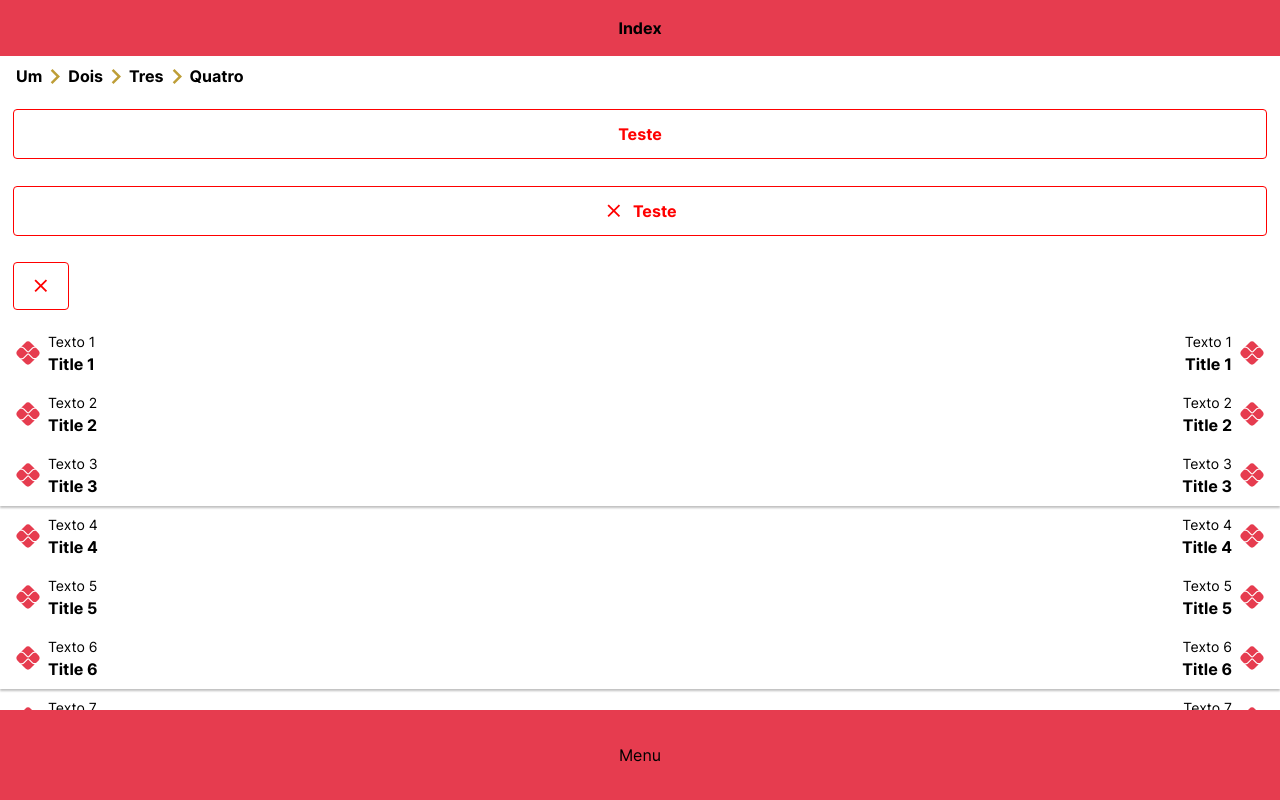
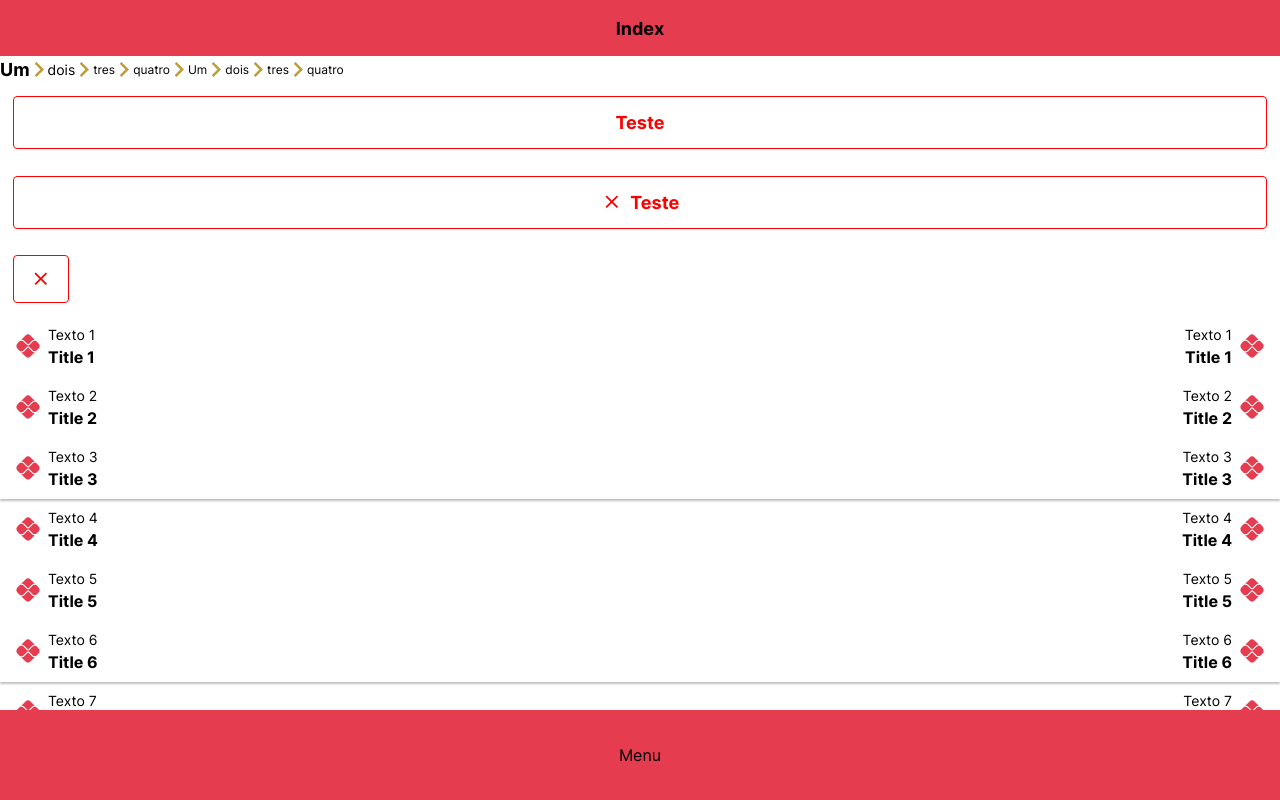
Before and after one commit to fcms14/react-components, a React (Vite) app: page / in a window 1280 px wide. Shown: the top 800 px of the page. Built offline with nearby package versions, Linux system fonts and the light colour scheme.

Commit message:
Bradcrumb changes

```diff
--- a/src/components/atoms/Breadcrumb/BreadcrumbIcon.tsx
+++ /dev/null
@@ -1,13 +0,0 @@
-import Icon from "../Icon"
-import { IconComponentInterface } from "../../../interfaces"
-
-const BreadcrumbIcon = (props: IconComponentInterface) => {
-  return (
-    <Icon
-      {...props}
-      color={props.color!}
-    />
-  )
-}
-
-export default BreadcrumbIcon
--- a/src/components/atoms/Breadcrumb/BreadcrumbRoot.tsx
+++ /dev/null
@@ -1,42 +0,0 @@
-import { useState } from "react"
-import BreadcrumbStyle from "./BreadcrumbStyle"
-import Icon from "../Icon"
-import Title from "../Title"
-
-
-interface Interface {
-  paths: string[]
-}
-
-
-
-
-const BreadcrumbRoot = (props: Interface) => {
-  const [paths, setPaths] = useState(props.paths)
-
-  function getTitle(array: string[]): any {
-    return array[0] || ""
-  }
-
-  return (
-    <BreadcrumbStyle>
-      <Title> {getTitle(paths)}
-        {paths.map(
-          (t: string, i) =>
-            i !== 0 ?
-              <>
-                <div>
-                  <Icon width={7} icon={"AngleRight"} color="#BE9E37" />
-                </div>
-
-                {t}
-              </>
-              :
-              ""
-        )}
-      </Title>
-    </BreadcrumbStyle>
-  )
-}
-
-export default BreadcrumbRoot
--- a/src/components/atoms/Breadcrumb/BreadcrumbStyle.ts
+++ b/src/components/atoms/Breadcrumb/BreadcrumbStyle.ts
@@ -1,23 +1,11 @@
 import styled, { css } from "styled-components";
 
 const BreadcrumbStyle = styled.header`
-background-color: #fff;
-position: sticky;
-top: 1.5 rem;
-z-index: 1;
-margin: 0.5rem;
-margin-left: 1rem;
 
-::before {
-    content: '';
-    position: absolute;
-    bottom: -0px;
-    left : -1.5rem;
-    right:-1.5rem'};
-    height: calc(100% +  1.5 rem);
-    background-color: #fff;
-    z-index: -1;
-}
+display:flex;
+gap:4px;
+align-items:center
+
 
 `
 export default BreadcrumbStyle;
--- a/src/components/atoms/Breadcrumb/index.tsx
+++ b/src/components/atoms/Breadcrumb/index.tsx
@@ -1,8 +1,42 @@
-import BreadcrumbRoot from "./BreadcrumbRoot";
-import BreadcrumbIcon from "./BreadcrumbIcon";
+import BreadcrumbStyle from "./BreadcrumbStyle"
+import Icon from "../Icon"
+import Title from "../Title"
+import Subtitle from "../Subtitle"
+import Text from "../Text"
 
 
-export const Breadcrumb = {
+interface Interface {
+  paths: string[]
+}
 
 
+
+
+const Breadcrumb = ({paths}: Interface) => {
+
+
+
+  return (
+    <BreadcrumbStyle>
+      <Title> {paths.slice(0, 1)[0]}</Title>
+      {paths.slice(1, 2)[0] && <>
+        <Icon width={7} icon={"AngleRight"} color="#BE9E37" />
+        <Subtitle> {paths.slice(1, 2)[0]} </Subtitle>
+      </>
+
+      }
+        {paths.slice(2).map(
+          (t: string, i) =>
+
+              <>
+                <Icon width={7} icon={"AngleRight"} color="#BE9E37" />
+                <Text> {t} </Text>
+
+              </>
+
+        )}
+    </BreadcrumbStyle>
+  )
 }
+
+export default Breadcrumb
--- a/src/components/atoms/Title/index.ts
+++ b/src/components/atoms/Title/index.ts
@@ -1,21 +1,10 @@
 import styled from 'styled-components'
-import { theme } from '../../../providers/theme'
+import { FontProps } from '../../../interfaces'
 
-interface Props {
-  size?: string,
-  noMargin?: boolean,
-  noHeader?: boolean,
-  theme: any
-}
-
-const Title = styled.h1<Props>`
-    ${(props) => !props.noHeader && 'display: flex;'};
-    ${(props) => !props.noHeader && 'align-items: center;'};
-    ${(props) => !props.noHeader && 'gap: 0.5rem;'};
-    font-family: InterBold;
-    font-size: 1 rem;
-    color: ${props => props.color || '#000' };
-    ${(props) => props.noMargin && 'margin: 0;'};
+const Title = styled.h1<FontProps>`
+    font-family: "InterBold";
+    font-size: ${props => props.theme.fontsizes.title[props?.size ?? 'default']};
+    color: ${props => props.color ?? props.theme.colors[props?.parent ?? 'main'][props?.element ?? 'title']};
 `
 
 export default Title
--- a/src/pages/Index/index.tsx
+++ b/src/pages/Index/index.tsx
@@ -4,7 +4,7 @@ import List from "./list"
 import { Button } from "../../components/organisms/Button"
 import { Header } from "../../components/organisms/Header"
 import { useNavigate } from "react-router-dom"
-import BreadcrumbRoot from "../../components/atoms/Breadcrumb/BreadcrumbRoot"
+import Breadcrumb from "../../components/atoms/Breadcrumb"
 
 const Index = () => {
   const navigate = useNavigate()
@@ -13,7 +13,7 @@ const Index = () => {
     <Template>
       <Header.Default text="Index" />
       <main>
-        <BreadcrumbRoot paths={["Um", "Dois", "Tres", "Quatro"]} />
+        <Breadcrumb paths={["Um", "dois", "tres", "quatro", "Um", "dois", "tres", "quatro"]} />
         <Button.Default loading={false} active={true} secondary={true} text="Teste" onClick={() => navigate('/exchange')} />
         <Button.WithIcon loading={false} active={true} secondary={true} text="Teste" iconBefore onClick={() => navigate('/exchange')} icon="MdClose" />
         <Button.OnlyIcon loading={false} active={true} secondary={true} onClick={() => navigate('/exchange')} icon="MdClose" />
--- a/tsconfig.json
+++ b/tsconfig.json
@@ -16,7 +16,7 @@
     "noEmit": true,
     "jsx": "react-jsx",
   },
-  "include": ["src", "Breadcrumb"],
+  "include": ["src"],
   // "exclude": ["src/**/*.ts", "src/**/*.tsx"],
   "references": [{ "path": "./tsconfig.node.json" }]
 }
```
Also changed, not shown: style.css (deleted, +0 -27 lines).
